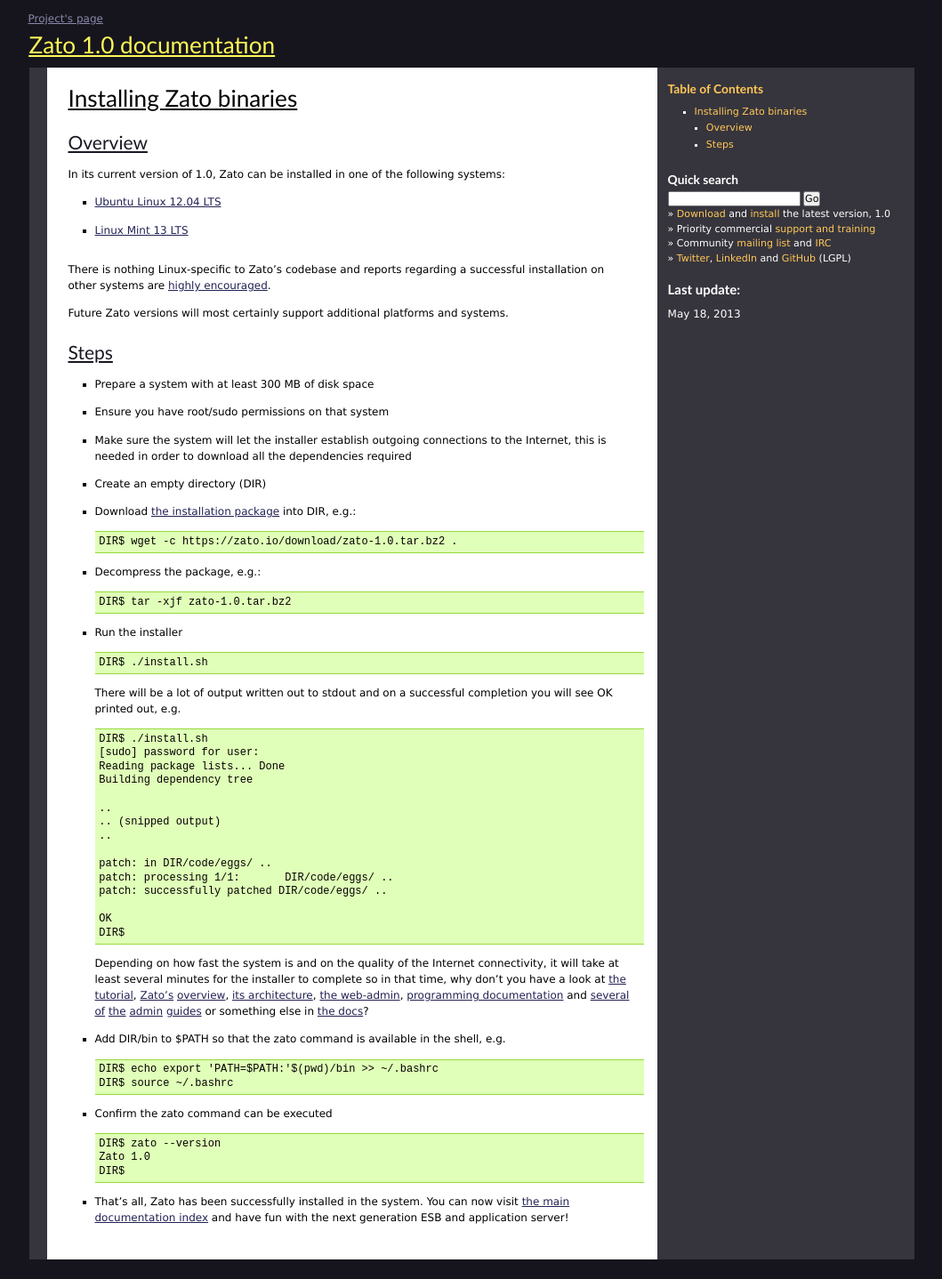
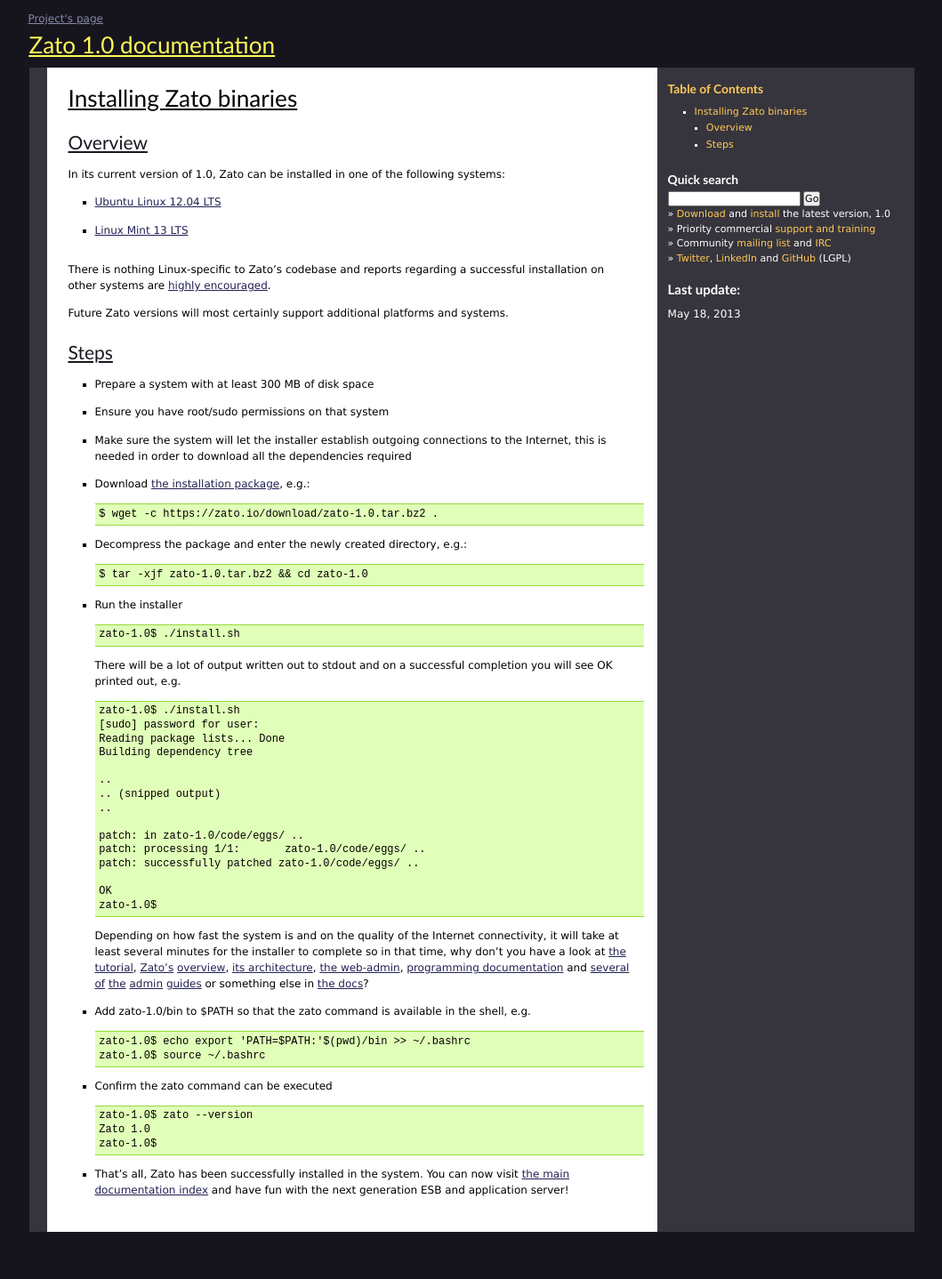
Before and after one commit to rfdiazpr/zato-docs, a Sphinx documentation site: the page built from sphinx/admin/guide/install-zato.txt, in a window 1280 px wide. Shown: the whole page at 89% size, without its empty margins (110-1169 px from the left). Built offline with Sphinx 7.4.7, drawn with Linux system fonts in a browser that asks for light colours; after the commit the page ends 1407 px from its top, so only the background shows below that.

Commit message:
Fixed broken links found by a linkchecker

```diff
--- a/sphinx/_templates/zato_sidebar.html
+++ b/sphinx/_templates/zato_sidebar.html
@@ -1,5 +1,5 @@
 &raquo;
-   <a href="https://zato.io/download/latest">Download</a>  and
+   <a href="https://zato.io/download/zato-latest.tar.bz2">Download</a>  and
    <a href="https://zato.io/docs/admin/guide/install-zato.html">install</a>
    the latest version, 1.0
 
--- a/sphinx/admin/guide/install-zato.txt
+++ b/sphinx/admin/guide/install-zato.txt
@@ -21,33 +21,31 @@
 * Ensure you have root/sudo permissions on that system
 * Make sure the system will let the installer establish outgoing connections to the Internet,
   this is needed in order to download all the dependencies required
-* Create an empty directory (DIR)
 * Download
-  `the installation package <https://zato.io/download/1.0>`_
-  into DIR, e.g.:
+  `the installation package <https://zato.io/download/zato-1.0.tar.bz2>`_, e.g.:
 
   .. parsed-literal::
 
-    DIR$ wget -c https://zato.io/download/zato-1.0.tar.bz2 .
+    $ wget -c https://zato.io/download/zato-1.0.tar.bz2 .
 
-* Decompress the package, e.g.:
+* Decompress the package and enter the newly created directory, e.g.:
 
   .. parsed-literal::
 
-    DIR$ tar -xjf zato-|version|.tar.bz2
+    $ tar -xjf zato-|version|.tar.bz2 && cd zato-|version|
 
 * Run the installer
 
   .. parsed-literal::
 
-    DIR$ ./install.sh
+    zato-1.0$ ./install.sh
 
   There will be a lot of output written out to stdout and on a successful completion
   you will see OK printed out, e.g.
 
   .. parsed-literal::
 
-    DIR$ ./install.sh
+    zato-1.0$ ./install.sh
     [sudo] password for user:
     Reading package lists... Done
     Building dependency tree
@@ -56,12 +54,12 @@
     .. (snipped output)
     ..
 
-    patch: in DIR/code/eggs/ ..
-    patch: processing 1/1:	 DIR/code/eggs/ ..
-    patch: successfully patched DIR/code/eggs/ ..
+    patch: in zato-1.0/code/eggs/ ..
+    patch: processing 1/1:	 zato-1.0/code/eggs/ ..
+    patch: successfully patched zato-1.0/code/eggs/ ..
 
     OK
-    DIR$
+    zato-1.0$
 
   Depending on how fast the system is and on the quality of the
   Internet connectivity, it will take at least several minutes for the installer
@@ -82,20 +80,20 @@
   :doc:`the docs <../../index>`?
 
 
-* Add DIR/bin to $PATH so that the zato command is available in the shell, e.g.
+* Add zato-1.0/bin to $PATH so that the zato command is available in the shell, e.g.
 
   .. parsed-literal::
 
-    DIR$ echo export 'PATH=$PATH:'$(pwd)/bin >> ~/.bashrc
-    DIR$ source ~/.bashrc
+    zato-1.0$ echo export 'PATH=$PATH:'$(pwd)/bin >> ~/.bashrc
+    zato-1.0$ source ~/.bashrc
 
 * Confirm the zato command can be executed
 
   .. parsed-literal::
 
-    DIR$ zato --version
+    zato-1.0$ zato --version
     Zato |version|
-    DIR$
+    zato-1.0$
 
 * That's all, Zato has been successfully installed in the system.
   You can now visit :doc:`the main documentation index <../../index>` and have
--- a/sphinx/index.txt
+++ b/sphinx/index.txt
@@ -5,7 +5,7 @@
 Getting help
 ============
 
-* `Download <https://zato.io/download/latest>`_ and :doc:`install<admin/guide/install-zato>` the latest version
+* `Download <https://zato.io/download/zato-latest.tar.bz2>`_ and :doc:`install<admin/guide/install-zato>` the latest version
 
 * `Priority commercial support and training <https://zato.io/support>`_
 
--- a/sphinx/security/attack-surface.txt
+++ b/sphinx/security/attack-surface.txt
@@ -21,7 +21,7 @@
 Crypto material used by Zato components is not protected by passwords.
 
 Web admin, load-balancer and servers, all of them Python's own
-`logging package <docs.python.org/2.7/library/logging.html>`_.
+`logging package <http://docs.python.org/2.7/library/logging.html>`_.
 Depending on their configuration, the logs will written out either to local files
 or to remote systems, for instance, when using syslogd. Note that when running
 in DEBUG or TRACE1 level, raw messages passed between Zato components
--- a/sphinx/tutorial/01.txt
+++ b/sphinx/tutorial/01.txt
@@ -125,7 +125,7 @@
 in the administration guide and you're encouraged to get through it now
 but basically, this amounts to 3 things:
 
-* Download `the latest version <https://zato.io/download/latest>`_
+* Download and unpack `the latest version <https://zato.io/download/zato-latest.tar.bz2>`_
 * Run ./install.sh in INSTALL_DIR
 * Add INSTALL_DIR/bin to $PATH
 
--- a/sphinx/tutorial/02.txt
+++ b/sphinx/tutorial/02.txt
@@ -31,7 +31,7 @@
 
 We don't have a CRM and payments systems handy but for the purpose of the tutorial
 we can imitate them by invoking some previously prepared services available over at
-https://zato.io/tutorial/crm/get-customer and https://zato.io/tutorial/payments/get-last-payment.
+https://zato.io/tutorial/get-customer and https://zato.io/tutorial/get-last-payment.
 
 We'll connect to the fraud detection system with ZeroMQ in a while.
 
@@ -75,7 +75,7 @@
 
 The newly created connections can be used straightaway. Visiting
 `the <https://zato.io/tutorial/get-customer>`_
-`services <https:/zato.io/tutorial/get-last-payment>`_
+`services <https://zato.io/tutorial/get-last-payment>`_
 they point to lets us discover the data they produce is
 
 ::
```
Also changed, not shown: other parts of sphinx/tutorial/02.txt (+1 -1 lines).
